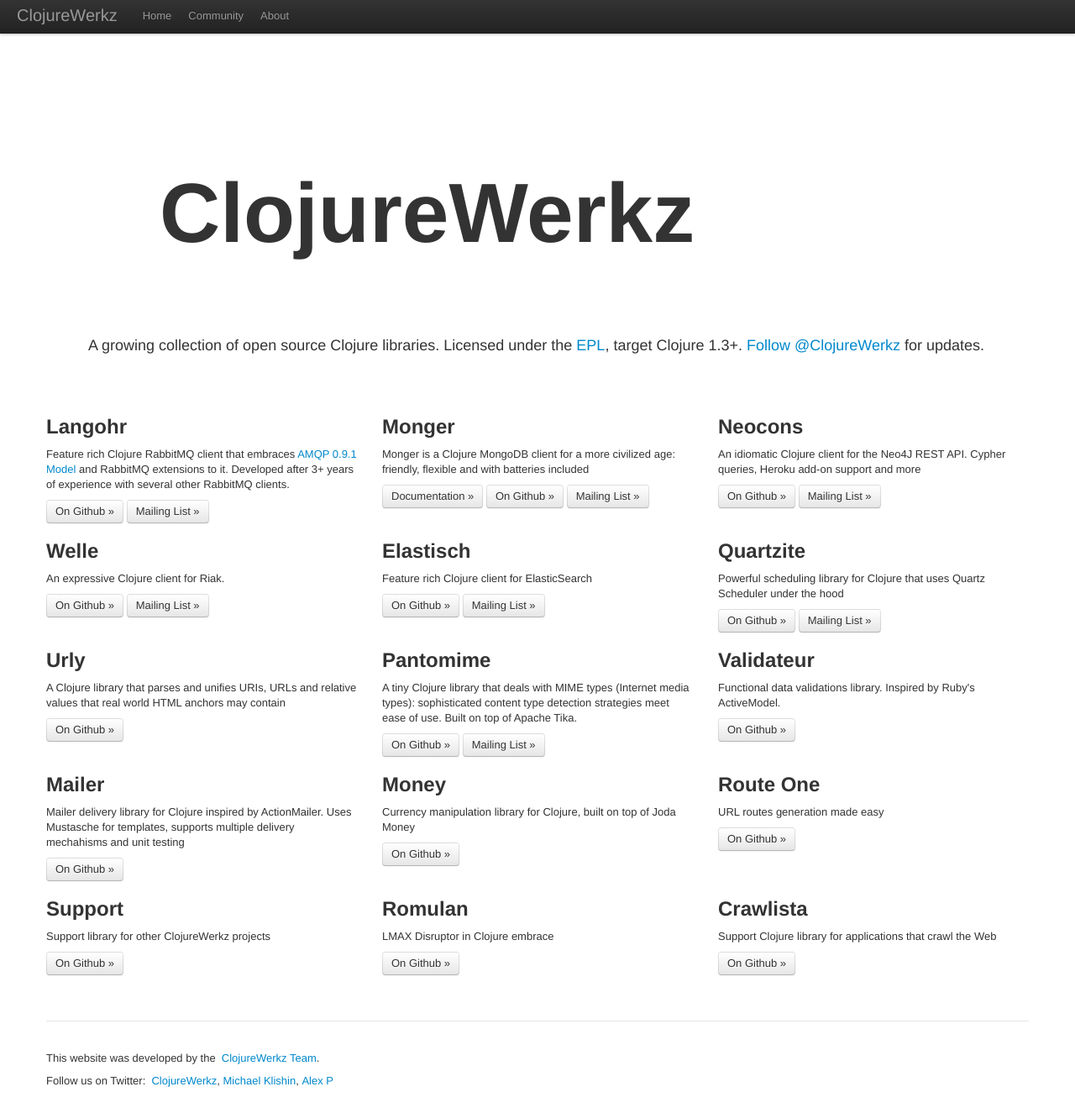
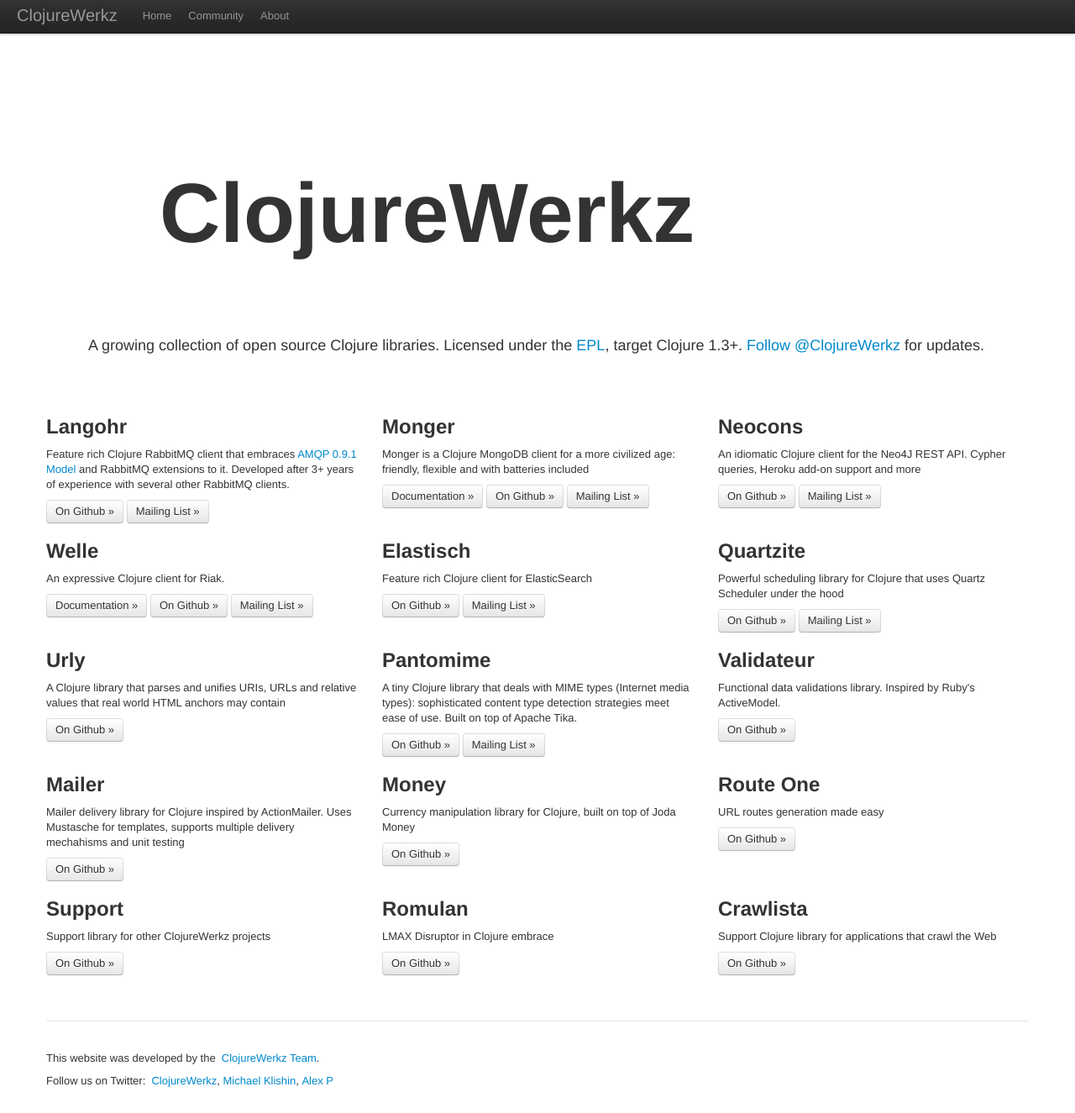
Before and after one commit to clojurewerkz/clojurewerkz.org, a Jekyll site: the page built from index.html, in a window 1280 px wide. Shown: the whole page at 84% size. Built offline with Jekyll 4.4.1, drawn with Linux system fonts in a browser that asks for light colours; some web fonts are replaced.

Commit message:
Link to Welle documentation site that is now up (and is good enough to link to)

```diff
--- a/index.html
+++ b/index.html
@@ -49,6 +49,7 @@
     <h2>Welle</h2>
     <p>An expressive Clojure client for Riak.</p>
     <p>
+      <a class='btn' href='http://clojureriak.info'>Documentation »</a>
       <a class='btn' href='https://github.com/michaelklishin/welle'>On Github »</a>
       <a class='btn' href='https://groups.google.com/group/clojure-riak'>Mailing List »</a>
     </p>
```
